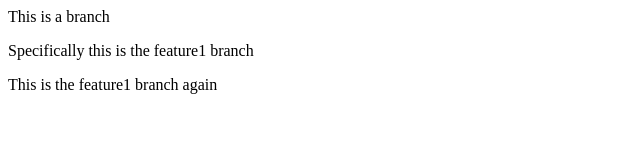
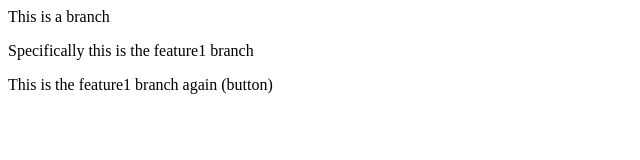
Before and after one commit to ShahFarhanQuadri/Trying_2_Push_Again, a plain HTML site: page index.html in a window 1280 px wide. Shown: the full height of the page, 0-640 px from the left. Drawn offline with Linux system fonts and the light colour scheme.

```diff
--- a/index.html
+++ b/index.html
@@ -1,3 +1,3 @@
 <p>This is a branch</p>
 <p> Specifically this is the feature1 branch</p>
-<p>This is the feature1 branch again</p>
+<p>This is the feature1 branch again (button)</p>
```
